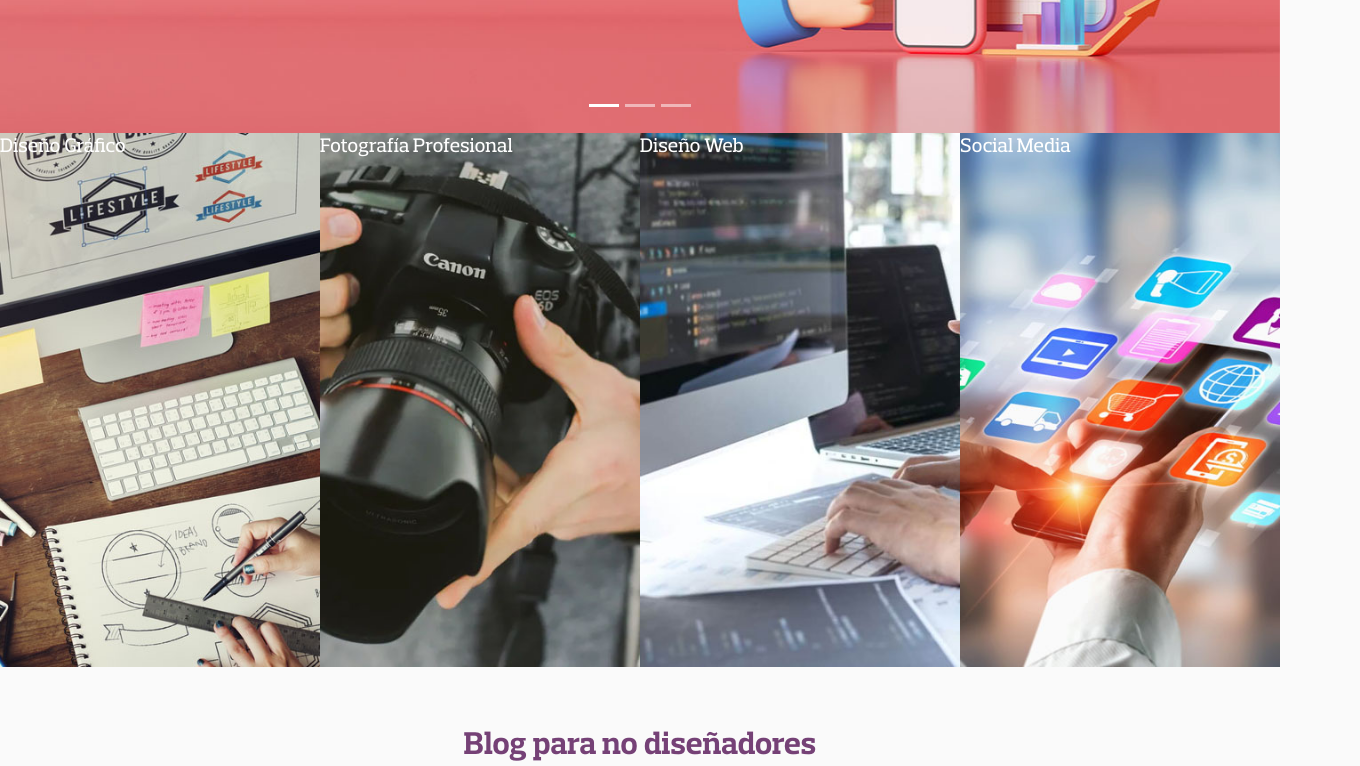
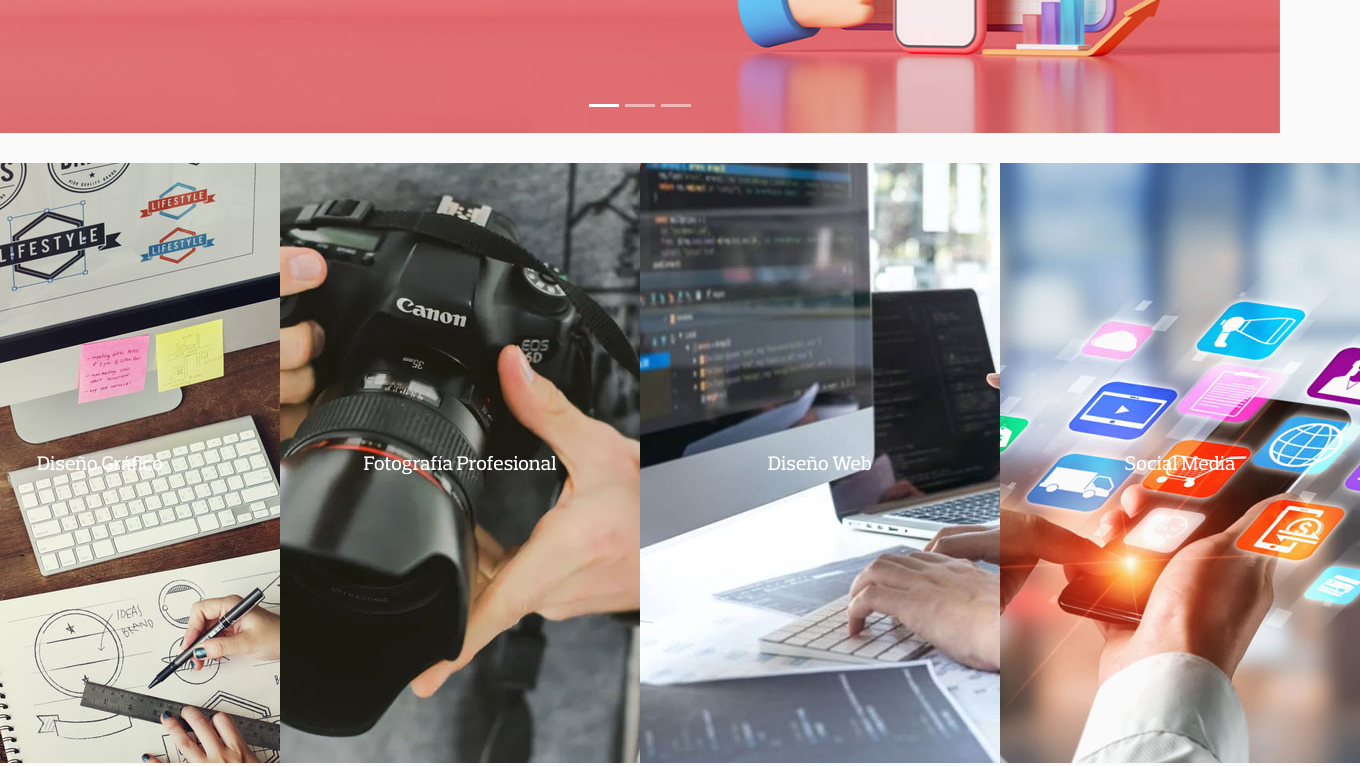
Before and after one commit to 1LuisAguilar/agenciadosbAguilar, a plain HTML site: page index.html in a window 1280 px wide. Shown: the part 480-1246 px from the top of the page, 1360 px wide, since content can reach past the window. Drawn offline with nearby package versions, Linux system fonts and the light colour scheme.

Commit message:
cambios martes 17

```diff
--- a/estilos/styles.css
+++ b/estilos/styles.css
@@ -138,30 +138,40 @@ nav ul li a:hover{
 
 .servicios{
 
-    display: grid;
-    flex-direction: column;
-    grid-template-columns: 1fr 1fr 1fr 1fr;
-    justify-content: space-around;
-    flex-wrap: wrap;
-    margin-top: 0px;
-    /*width: 100%;*/
+    display: flex;
+    width: 100%;
+    justify-content: center;
+    align-items: center;
+    padding: 30px 30px 30px 30px;
 }
 
 .contenedorServicios{
-     justify-content: space-around;
+
+    display: flex;
+    justify-content: center;
+    align-content: center;
+    align-items: center;
 }
 
-.contenedorServicios figure img{
+.contenedorServicios figure {
 
-    width: 100%;
+    margin: 0%;
+
 }
 
+#tituloServicios{
 
+    color: white;
+    font-size: 15pt;
+    font-family: 'PreloSlab-Medium';
+    position: absolute;
+
+}
 
 .imagenServicios{
     height: 100%;
     width: 0%;
-    /*object-fit: cover;*/
+
 }
 
 .blog{
@@ -183,15 +193,6 @@ nav ul li a:hover{
     width: auto;
 }
 
-#tituloServicios{
-
-    color: white;
-    font-size: 15pt;
-    font-family: 'PreloSlab-Medium';
-    /*margin: 20px 0px 20px 0px;*/
-    position: absolute;
-
-}
 
 .titulosBlog{
 
--- a/index.html
+++ b/index.html
@@ -90,7 +90,7 @@
                 <section class="servicios">
 
                     <div class="contenedorServicios">
-                        <h3 id="tituloServicios">Diseño Gráfico</h3>
+                        <div id="tituloServicios">Diseño Gráfico</div>
                         <figure>
                             <img src="./img/home_design_360x600.jpg" alt="Diseño gráfico">
                         </figure>
@@ -98,7 +98,7 @@
                     </div>
 
                     <div class="contenedorServicios">
-                        <h3 id="tituloServicios">Fotografía Profesional</h3>
+                        <div id="tituloServicios">Fotografía Profesional</div>
                         <figure>
                             <img src="./img/home_photo_360x600.jpg" alt="Fotografía profesional">
                         </figure>
@@ -106,7 +106,7 @@
                     </div>
 
                     <div class="contenedorServicios">
-                        <h3 id="tituloServicios">Diseño Web</h3>
+                        <div id="tituloServicios">Diseño Web</div>
                         <figure>
                             <img src="./img/home_web_360x600.jpg" alt="Diseño web">
                         </figure>
@@ -114,7 +114,7 @@
                     </div>
 
                     <div class="contenedorServicios">
-                        <h3 id="tituloServicios">Social Media</h3>
+                        <div id="tituloServicios">Social Media</div>
                         <figure>
                             <img src="./img/home_socialmedia_360x600.jpg" alt="Social media">
                         </figure>
```
